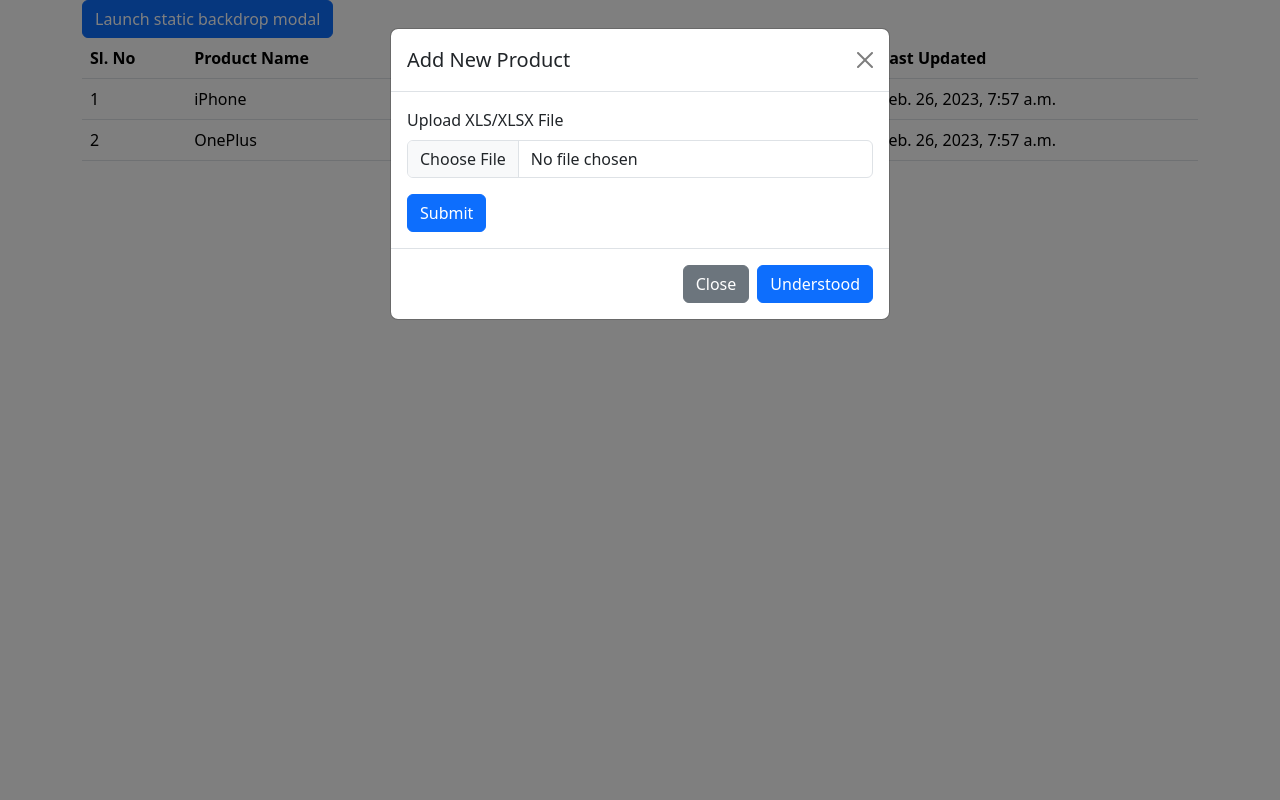
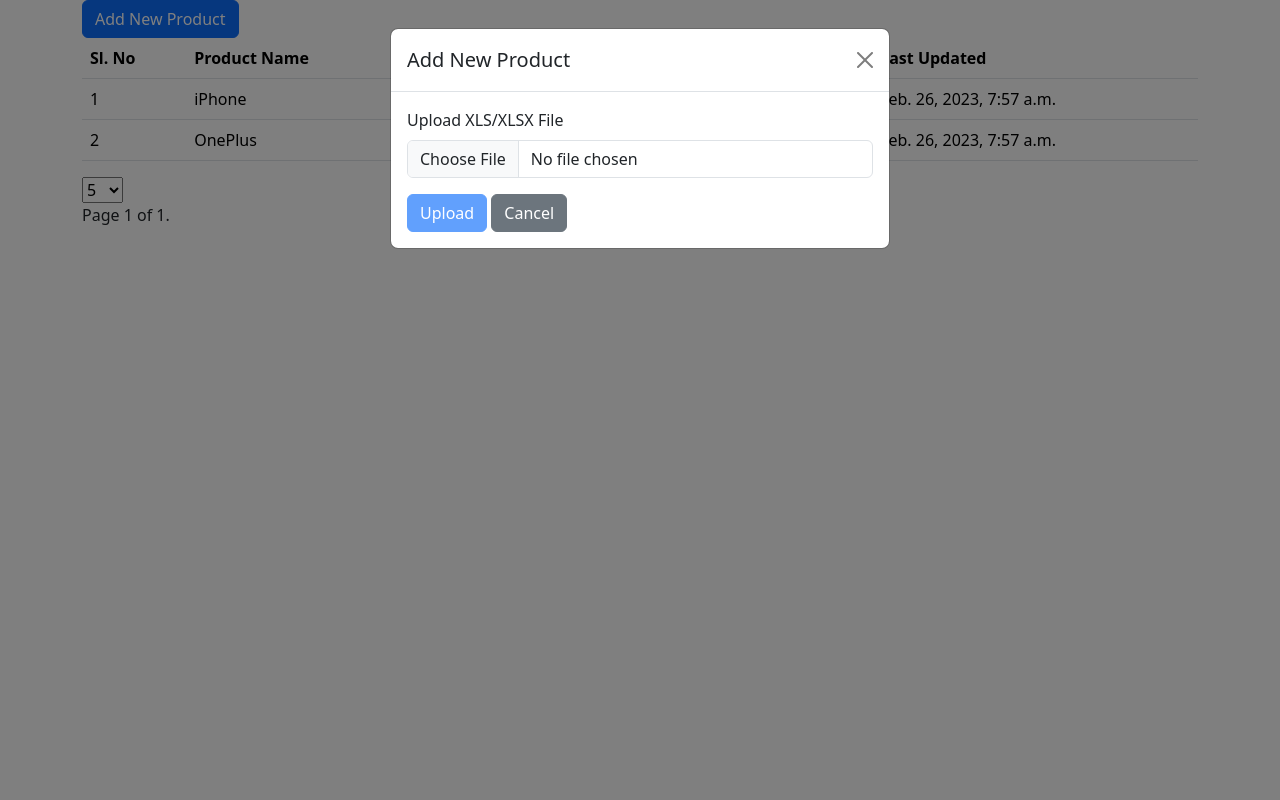
Before and after one commit to RaunakMandal/excel-parser-django, a Django app: page /products in a window 1280 px wide, after a click on "Add New Product". Run offline with Django 4.2, Linux system fonts and the light colour scheme; data comes from the database, SQL or seed files in the repository; parts of the project's set-up code (start-up, migrations or seed data) failed here and were passed over; some libraries are stand-ins or nearby versions.

Commit message:
Added stuff

```diff
--- a/products_listing/templates/products_listing/main.html
+++ b/products_listing/templates/products_listing/main.html
@@ -7,7 +7,7 @@
   data-bs-toggle="modal"
   data-bs-target="#staticBackdrop"
 >
-  Launch static backdrop modal
+  Add New Product
 </button>
 
 <!-- Modal -->
@@ -32,20 +32,16 @@
         ></button>
       </div>
       <div class="modal-body">
-        <!-- add a form to upload file -->
-        <form class="upload-form" action="/add_product" method="POST" enctype="multipart/form-data">
+        <form class="upload-form" onchange="checkFileType(event)">
           <div class="mb-3">
-            <label for="formFile" class="form-label">Upload XLS/XLSX File</label>
-            <input class="form-control" type="file" id="formFile" name="excel">
+            <label class="form-label">Upload XLS/XLSX File</label>
+            <input class="form-control" type="file" name="excel">
           </div>
           <div class="error-message"></div>
-          <button type="submit" class="btn btn-primary">Submit</button>
-      </div>
-      <div class="modal-footer">
-        <button type="button" class="btn btn-secondary" data-bs-dismiss="modal">
-          Close
-        </button>
-        <button type="button" class="btn btn-primary">Understood</button>
+          <button type="submit" class="btn btn-primary upload-btn" disabled>Upload</button>
+          <button type="close" class="btn btn-secondary" data-bs-dismiss="modal">Cancel</button>
+
+        </form>
       </div>
     </div>
   </div>
@@ -78,4 +74,27 @@
     {% endfor %}
   </tbody>
 </table>
+<select id="items" onchange="handleItemsChange(event)">
+    <option value="1">1</option>
+    <option value="5" selected>5</option>
+    <option value="10">10</option>
+    <option value="15">15</option>
+  </select>
+<div class="pagination">
+    <span class="step-links">
+        {% if products.has_previous %}
+            <a href="?page=1&per_page=1">&laquo; first</a>
+            <a href="?page={{ products.previous_page_number }}&per_page=1">previous</a>
+        {% endif %}
+
+        <span class="current">
+            Page {{ products.number }} of {{ products.paginator.num_pages }}.
+        </span>
+
+        {% if products.has_next %}
+            <a href="?page={{ products.next_page_number }}&per_page=1">next</a>
+            <a href="?page={{ products.paginator.num_pages }}&per_page=1">last &raquo;</a>
+        {% endif %}
+    </span>
+</div>
 {% endblock %}
--- a/products_listing/views.py
+++ b/products_listing/views.py
@@ -3,16 +3,23 @@ from openpyxl import load_workbook
 from django.views.decorators.csrf import csrf_exempt
 from django.http import JsonResponse
 from .models import Product, ProductVariation
+from django.core.paginator import Paginator
+
 import os
+
 def index(request):
+    page = request.GET.get('page') or 1
+    per_page = request.GET.get('per_page') or 5
     products = Product.objects.all()
     for product in products:
         product_variations = ProductVariation.objects.filter(product_id=product.uid)
         product.variations = product_variations
-    print(type (products))
+
+    paginator = Paginator(products, per_page)
     context = {
-        'products': products,
+        'products': paginator.get_page(page),
     }
+
     return render(request, 'products_listing/main.html', context)
 
 @csrf_exempt
--- /dev/null
+++ b/static/css/styles.css
@@ -0,0 +1,3 @@
+p {
+    color: red;
+}
--- /dev/null
+++ b/static/js/script.js
@@ -0,0 +1,47 @@
+const toggleSubmitButton = (flag) => {
+    document.getElementsByClassName('upload-btn')[0].disabled = !flag;
+};
+
+const checkFileType = (event) => {
+    event.preventDefault();
+    console.log(event.target.files[0]);
+    if (!event?.target?.files?.length === 0) {
+        toggleSubmitButton(false);
+        document.getElementsByClassName('error-message')[0].innerHTML = 'File not found';
+        return;
+    }
+
+    if (event.target.files[0].size > 2*1024*1024) {
+        toggleSubmitButton(false);
+        document.getElementsByClassName('error-message')[0].innerHTML = 'File size must be less than 2MB';
+        return;
+    }
+    if (event.target.files[0].type !== 'application/vnd.openxmlformats-officedocument.spreadsheetml.sheet') {
+        toggleSubmitButton(false);
+        document.getElementsByClassName('error-message')[0].innerHTML = 'Only .xlsx/.xls files are allowed';
+        return;
+    }
+    toggleSubmitButton(true);
+};
+
+document.getElementsByClassName('upload-form')[0].addEventListener('submit', async (event) => {
+    event.preventDefault();
+    await fetch('/add_product', {
+        method: 'POST',
+        body: new FormData(document.getElementsByClassName('upload-form')[0])
+    }).then(function(response) {
+        console.log(response);
+        if (response.status == 200) {
+            document.getElementsByClassName('error-message')[0].innerHTML = 'Upload successful';
+        } else {
+            document.getElementsByClassName('error-message')[0].innerHTML = response.statusText;
+        }
+    }).catch(function(error) {
+        console.log(error);
+    });
+});
+
+const handleItemsChange = (event) => {
+    console.log(event.target.value);
+    window.location.href = `/products?per_page=${event.target.value}`;
+}
```
Also changed, not shown: products_listing/migrations/0002_productvariation_product_id.py (added), 1 other file.
